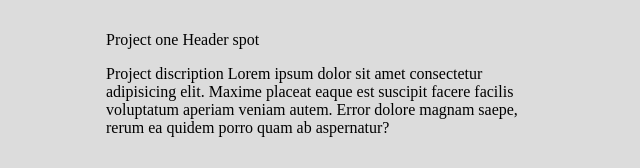
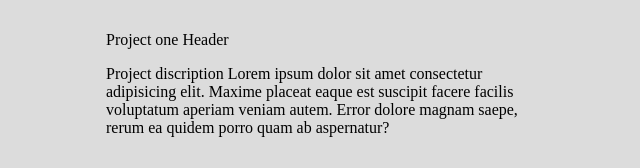
Before and after one commit to Vimalp2018/Portfolio, a plain HTML site: page Index.html in a window 1280 px wide. Shown: the part 1603-1771 px from the top of the page, 319-959 px from the left. Drawn offline with Linux system fonts and the light colour scheme; files whose address does not match are found by name.

Commit message:
Final push

```diff
--- a/Index.html
+++ b/Index.html
@@ -69,7 +69,7 @@
           <div class="project-card">
             <img src="/Users/vimalpatel/Bootcamp/Portfolio/asset/abstract-source-code-background-project-managers-work-new-idea-business-company-html-website-structure-software-development-127601728.jpeg" class="project-image">
             <div class="project-card-text-container">
-              <div class="project-title">Project one Header spot</div>
+              <div class="project-title">Project one Header</div>
               <div class="Project-card-text">Project discription Lorem ipsum dolor sit amet consectetur adipisicing elit. Maxime placeat eaque est suscipit facere facilis voluptatum aperiam veniam autem. Error dolore magnam saepe, rerum ea quidem porro quam ab aspernatur?</div>
             </div>
             <a class="button" href="https://github.com/Vimalp2018">
@@ -79,8 +79,6 @@
 
   <div id="footer">
     <a class="icon-link" href="https://github.com/Vimalp2018">
-
-
       <img src="/Users/vimalpatel/Bootcamp/Portfolio/asset/iconmonstr-email-2.svg" class="footer-icon"/>
     </a>
   </div>
```
